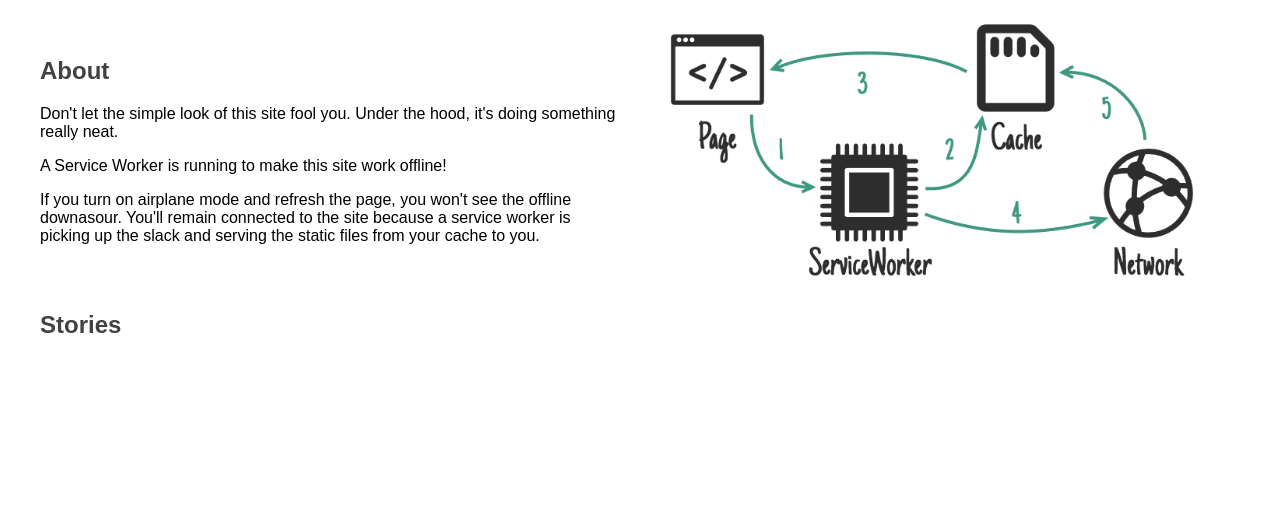
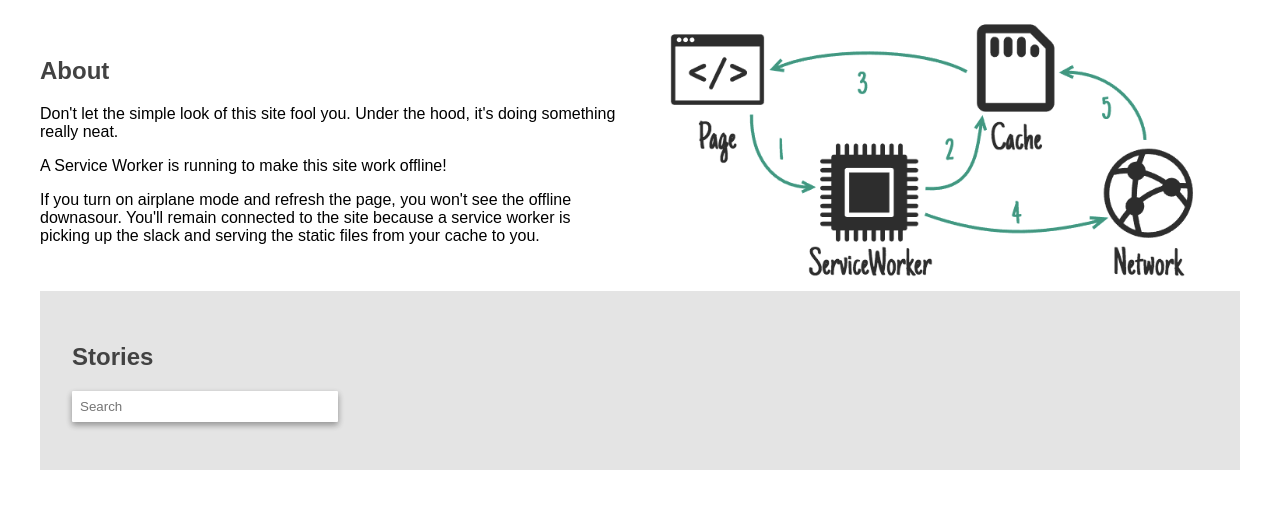
Before and after one commit to caseycarroll42/pwa-playground, a website: page app/index.html in a window 1280 px wide. Shown: the part 131-640 px from the top of the page. Drawn offline with Linux system fonts and the light colour scheme; no server answers.

Commit message:
wire up search bar to stories list

```diff
--- /dev/null
+++ b/app/components/search-bar.js
@@ -0,0 +1,24 @@
+'use strict'
+
+class SearchBar extends HTMLElement {
+
+	constructor() {
+		super()
+
+		//this.shadow = this.attachShadow({mode: 'open'})
+		var searchInput = document.createElement('input')
+		searchInput.id = "stories-filter"
+		searchInput.placeholder = "Search"
+		searchInput.setAttribute("role", "search")
+		this.appendChild(searchInput)
+
+		var changeFilterEvent = new Event('filter-changed');
+		var storiesList = document.querySelector('stories-list')
+		searchInput.addEventListener('input', event => {
+			console.log(event.target.value)
+			storiesList.dispatchEvent(changeFilterEvent)
+		})
+	}
+}
+
+window.customElements.define('search-bar', SearchBar)
--- a/app/components/stories-list.js
+++ b/app/components/stories-list.js
@@ -12,6 +12,7 @@ class StoriesList extends HTMLElement {
 		let storyList = document.createElement('ol')
 		storyList.id = "stories-list"
 		this.shadow.appendChild(storyList)
+		this.addEventListener('filter-changed', this.onFilterChanged)
 	}
 
 	//query stories from mongodb
@@ -31,6 +32,10 @@ class StoriesList extends HTMLElement {
 			})
 	}
 
+	onFilterChanged(query) {
+		console.log(query)
+	}
+
 	connectedCallback() {
 		this._fetchStories()
 	}
--- a/app/index.html
+++ b/app/index.html
@@ -25,10 +25,12 @@
 
             <div class="stories-demo">
                 <h2>Stories</h2>
+                <search-bar></search-bar>
                 <stories-list></stories-list>
             </div>
         </div>
         <script src="components/stories-list.js"></script>
+        <script src="components/search-bar.js"></script>
         <script src="js/service-worker-registration.js"></script>
     </body>
 </html>
--- a/app/styles/style.css
+++ b/app/styles/style.css
@@ -39,6 +39,22 @@
     width: 95%;
 }
 
+.stories-demo {
+    grid-column: 1/3;
+    background-color: rgb(89.4%, 89.4%, 89.4%);
+    padding: 32px;
+}
+
+search-bar > #stories-filter {
+    width: 80%;
+    max-width: 250px;
+    grid-column: 1/2;
+    box-shadow: 0 3px 6px rgba(0,0,0,0.16), 0 3px 6px rgba(0,0,0,0.23);
+    border: none;
+    padding: 8px 8px 8px 8px;
+    border-radius: 1px;
+}
+
 @media only screen and (min-width: 768px) {
     .wrapper {
         grid-gap: 0px 32px;
```
